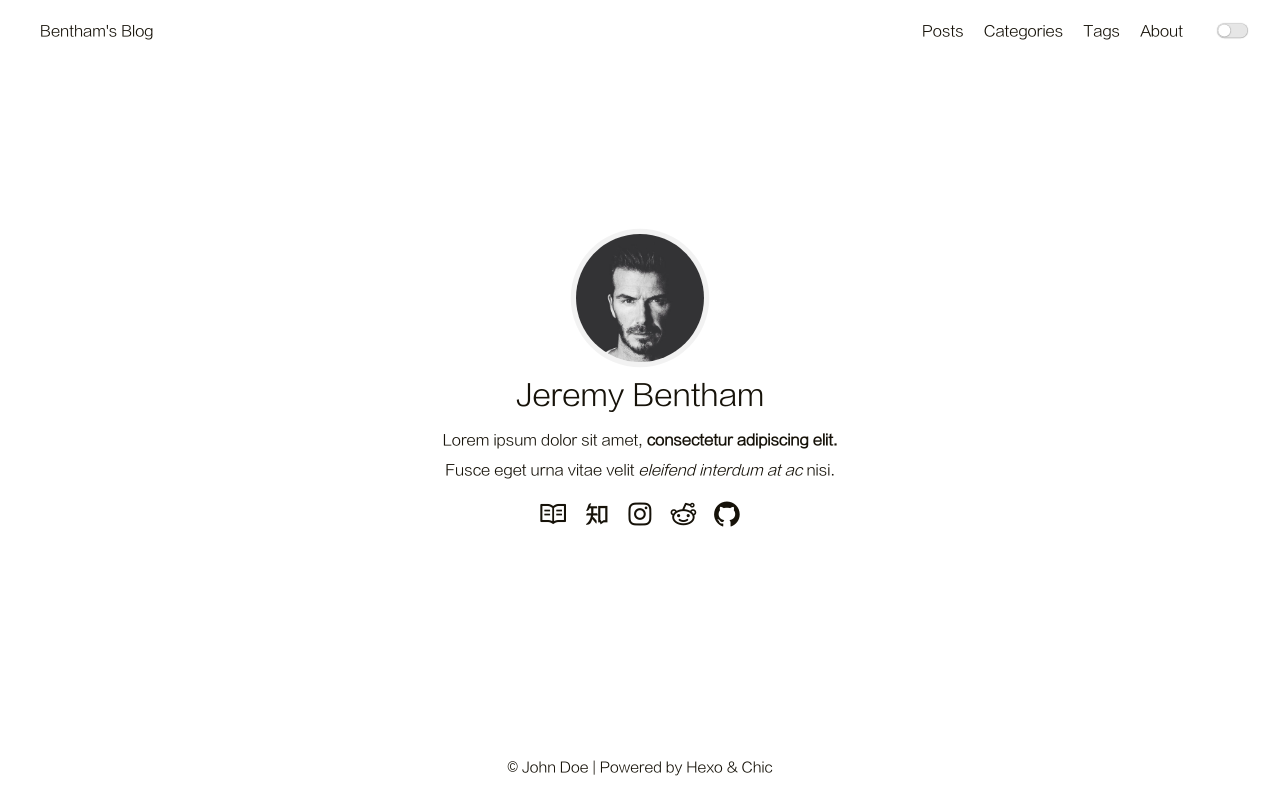
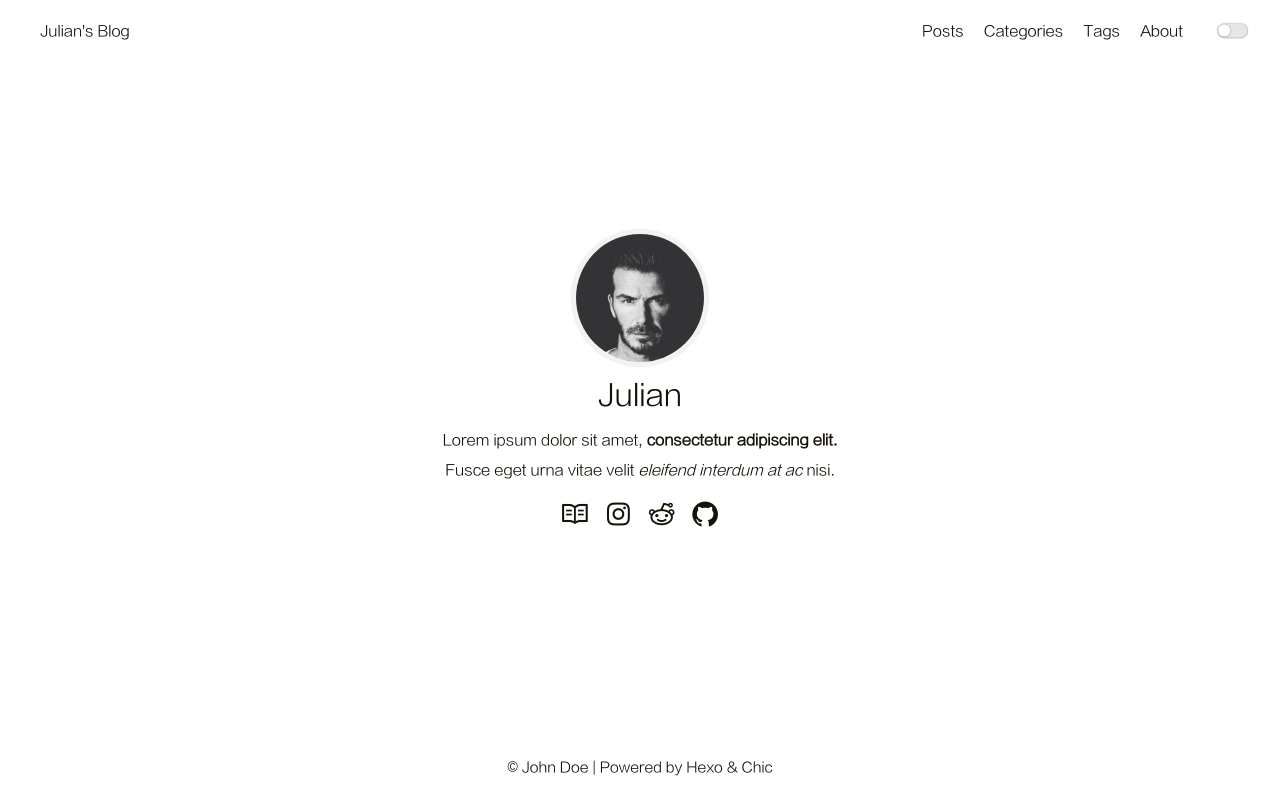
Before and after one commit to king0421/king0421.github.io, a plain HTML site: page index.html in a window 1280 px wide. Drawn offline with Linux system fonts and the light colour scheme.

Commit message:
Site updated: 2021-01-13 19:10:58

```diff
--- a/index.html
+++ b/index.html
@@ -49,7 +49,7 @@
         <header>
     <nav class="navbar">
         <div class="container">
-            <div class="navbar-header header-logo"><a href="/">Bentham&#39;s Blog</a></div>
+            <div class="navbar-header header-logo"><a href="/">Julian&#39;s Blog</a></div>
             <div class="menu navbar-right">
 
                     <a class="menu-item" href="/archives">Posts</a>
@@ -71,7 +71,7 @@
         <div class="container">
             <div class="navbar-header">
                 <div>
-                    <a href="/">Bentham&#39;s Blog</a><a id="mobile-toggle-theme">·&nbsp;Light</a>
+                    <a href="/">Julian&#39;s Blog</a><a id="mobile-toggle-theme">·&nbsp;Light</a>
                 </div>
                 <div class="menu-toggle" onclick="mobileBtn()">&#9776; Menu</div>
             </div>
@@ -110,7 +110,7 @@
         <div class="avatar">
             <a href="/archives"><img src="/image/avatar.jpeg"></a>
         </div>
-        <div class="nickname">Jeremy Bentham</div>
+        <div class="nickname">Julian</div>
         <div class="description"><p>Lorem ipsum dolor sit amet, <strong>consectetur adipiscing elit.</strong> <br>Fusce eget urna vitae velit <em>eleifend interdum at ac</em> nisi.</p>
 </div>
         <div class="links">
@@ -120,13 +120,6 @@
 
 
                             <i class="iconfont icon-blog"></i>
-
-                    </a>
-
-                    <a class="link-item" title="ZhiHu" target="_blank" rel="noopener" href="https://www.zhihu.com/people/sirice">
-
-
-                            <i class="iconfont icon-zhihu"></i>
 
                     </a>
 
@@ -144,7 +137,7 @@
 
                     </a>
 
-                    <a class="link-item" title="Github" target="_blank" rel="noopener" href="https://github.com/Siricee">
+                    <a class="link-item" title="Github" target="_blank" rel="noopener" href="https://github.com/king0421">
 
 
                             <i class="iconfont icon-github"></i>
```
Also changed, not shown: 2021/01/13/hello-world/index.html (+2 -2 lines), 2021/01/13/my-first-blog/index.html (+2 -2 lines), 2021/01/13/文章标题/index.html (+2 -2 lines), archives/2021/01/index.html (+2 -2 lines), archives/2021/index.html (+2 -2 lines), archives/index.html (+2 -2 lines).
